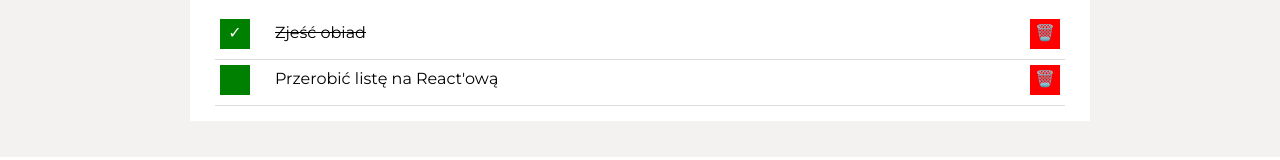
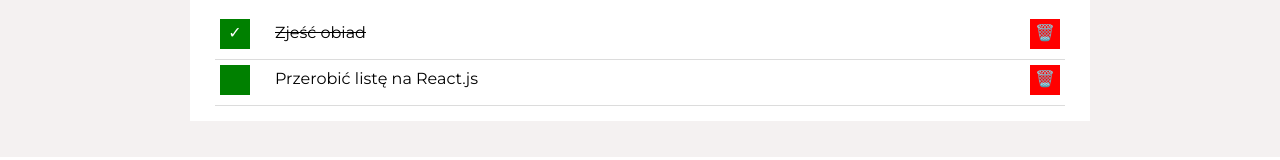
Before and after one commit to Przemo3028/To-Do-List-react, a React (Create React App) app: page / in a window 1280 px wide. Shown: the part 306-466 px from the top of the page. Built offline with nearby package versions, Linux system fonts and the light colour scheme.

Commit message:
task changed

```diff
--- a/src/App.js
+++ b/src/App.js
@@ -9,7 +9,7 @@ import Section from "./Section";
 
 const tasks = [
   { id: 1, content: "Zjeść obiad", done: true },
-  { id: 2, content: "Przerobić listę na React'ową", done: false },
+  { id: 2, content: "Przerobić listę na React.js", done: false },
 
 ];
 
```
